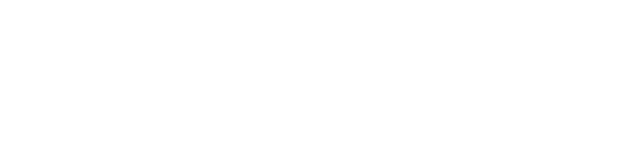
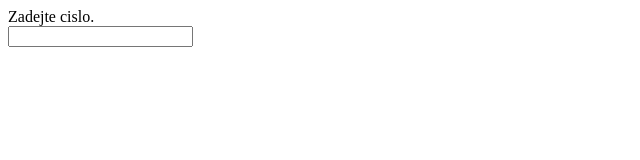
Before and after one commit to Votypka-Martin/VAP, a plain HTML site: page index.html in a window 1280 px wide. Shown: the whole page, without its empty margins (0-640 px from the left). Drawn offline with Linux system fonts and the light colour scheme.

Commit message:
Pridani zakladnich elementu.

```diff
--- a/index.html
+++ b/index.html
@@ -9,5 +9,7 @@
 </head>
 <body>
     <script src="script.js"></script>
+    <div>Zadejte cislo.</div>
+    <input type="number">
 </body>
 </html>
```
